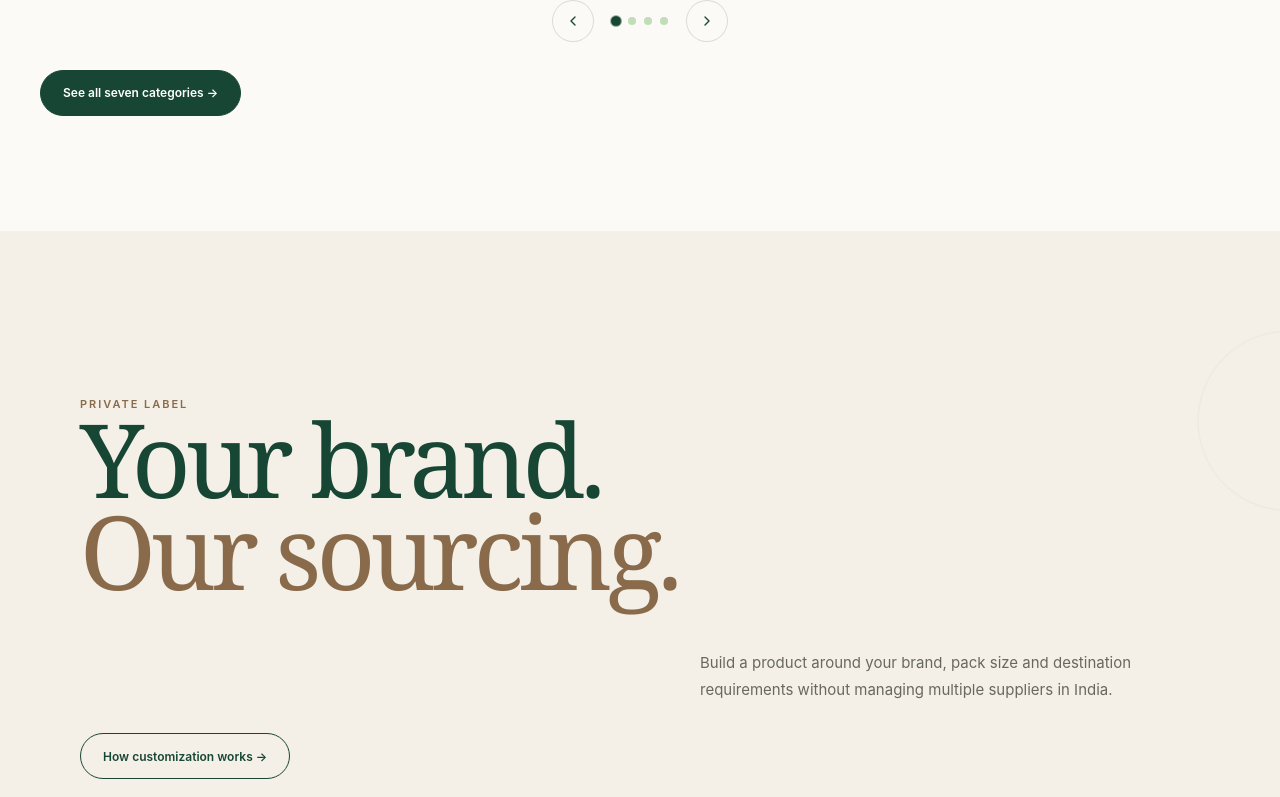
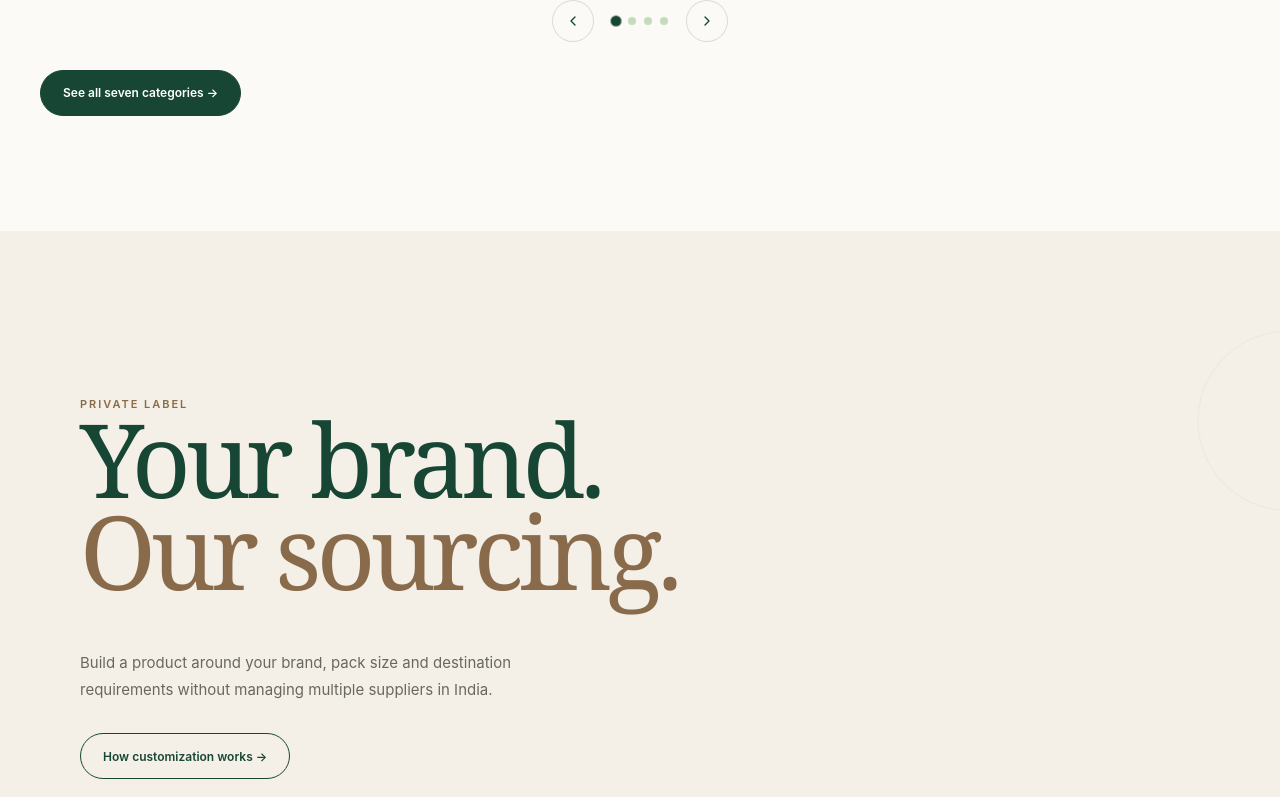
Before and after one commit to Lokesh-5618/sri-jothi-site, a React (Vite) app: page / in a window 1280 px wide. Shown: the part 3129-3926 px from the top of the page. Built offline with nearby package versions, Linux system fonts and the light colour scheme.

Commit message:
Update index.css

```diff
--- a/src/index.css
+++ b/src/index.css
@@ -919,8 +919,7 @@ body:before {
 .statement-inner { max-width: 1120px; margin: auto; }
 .statement h2 { font: 400 clamp(56px, 8vw, 112px)/.9 var(--serif); letter-spacing: -.05em; color: var(--green); margin: 0; }
 .statement h2 .accent { color: var(--brown); }
-.statement p { margin: 40px 0 0 auto; max-width: 500px; font-size: 15px; line-height: 1.8; color: #686860; }
-
+.statement p { margin: 40px 0 0; max-width: 500px; font-size: 15px; line-height: 1.8; color: #686860; }
 /* journey */
 .journey { background: var(--paper); padding-bottom: 0; }
 .journey-copy { display: flex; justify-content: space-between; gap: 40px; align-items: end; margin-bottom: 28px; }
```
